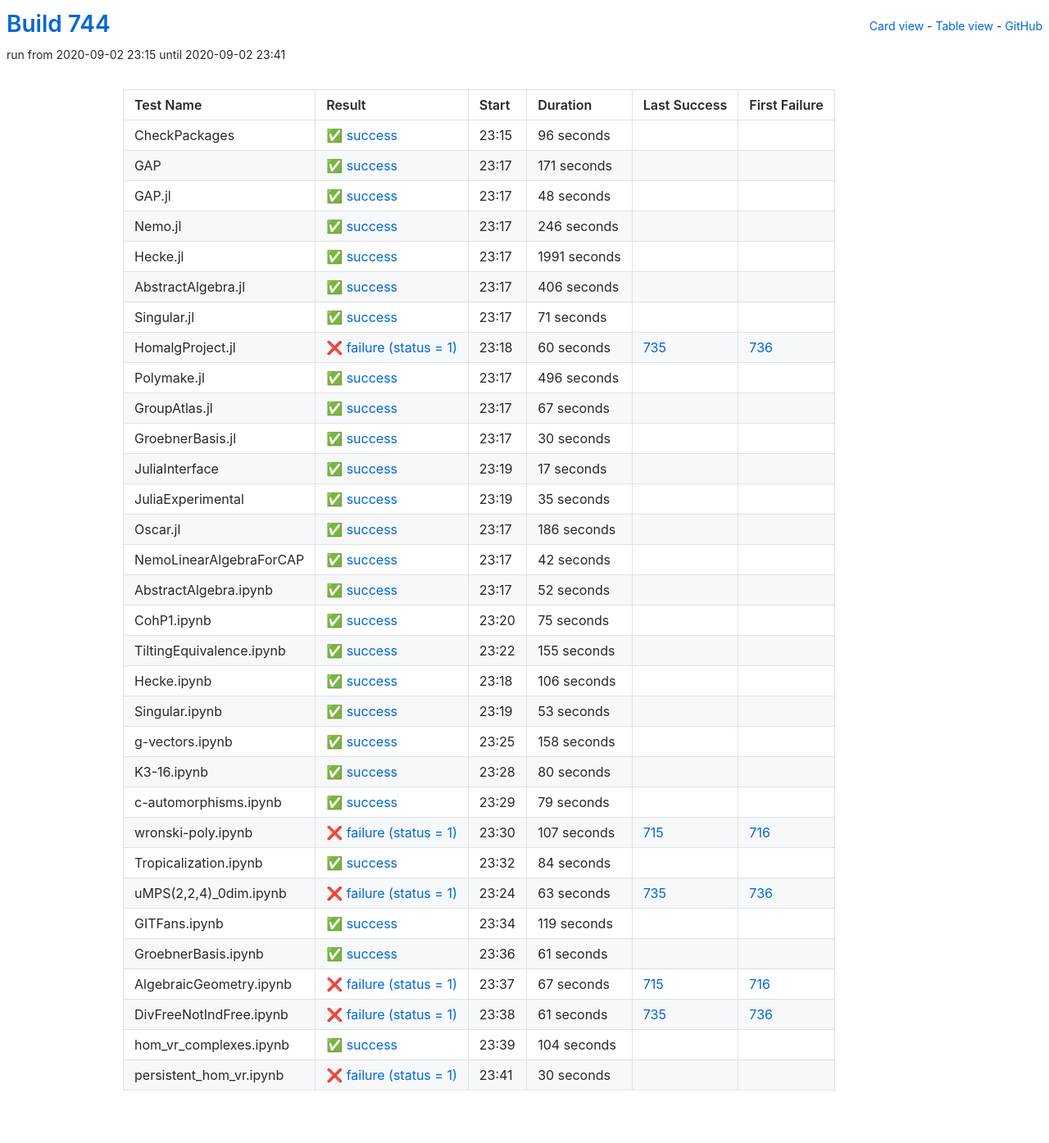
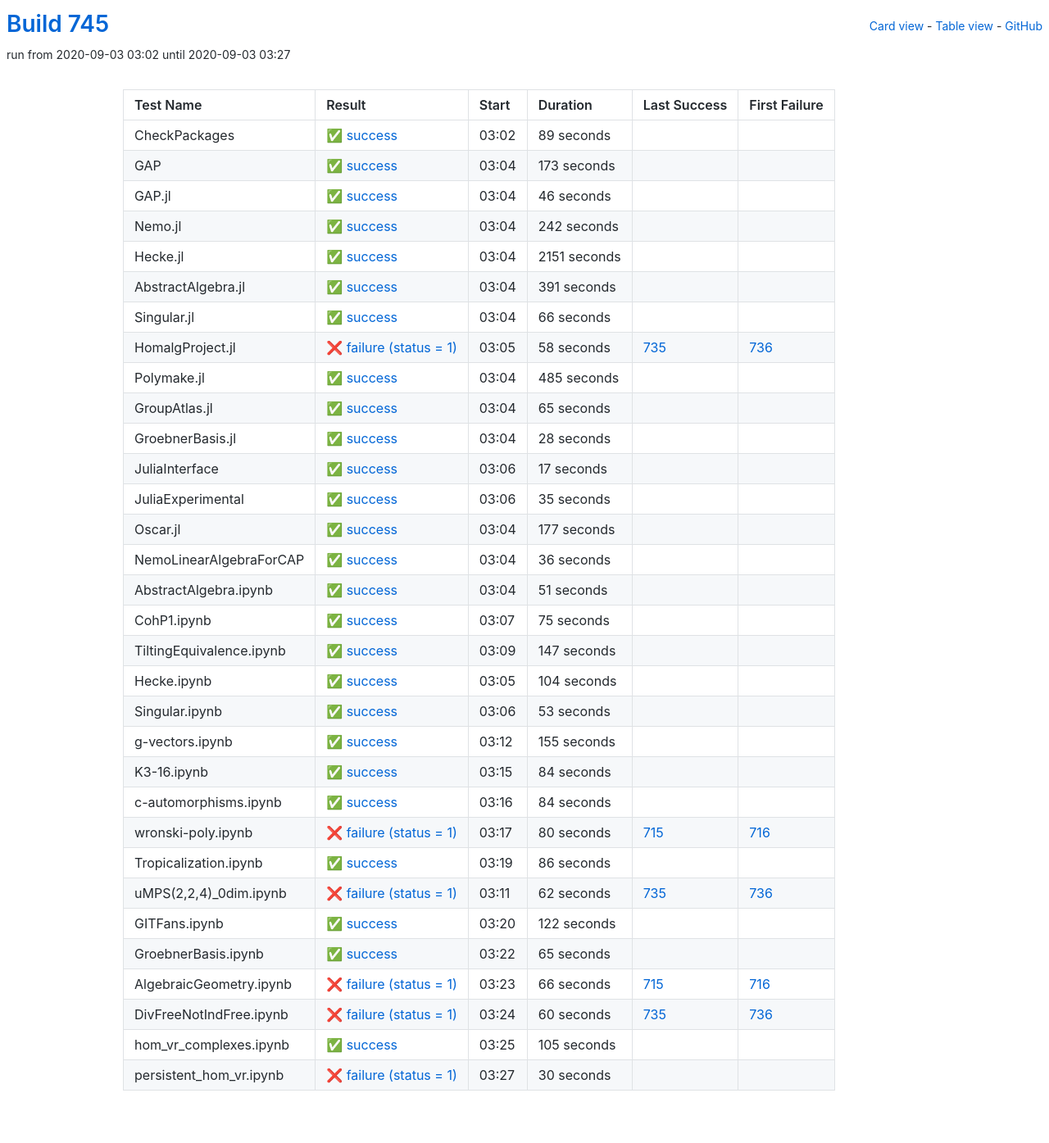
Before and after one commit to oscar-system/oscar-ci-status-stable, a Jekyll site: the page built from table.html, in a window 1280 px wide. Shown: the whole page at 82% size. Built offline with Jekyll 4.4.1, drawn with Linux system fonts in a browser that asks for light colours.

Commit message:
Build #745

```diff
--- a/_data/ci.yml
+++ b/_data/ci.yml
@@ -1,6 +1,6 @@
 ---
-build: 744
-build_url: https://oscarci.mathematik.uni-kl.de/job/oscar-stable/744/
+build: 745
+build_url: https://oscarci.mathematik.uni-kl.de/job/oscar-stable/745/
 job: oscar-stable
 organization: oscar-system
 repo: oscar-ci-status-stable
@@ -8,140 +8,140 @@ repourl: https://github.com/oscar-system/oscar-ci-status-stable
 tests:
 - name: CheckPackages
   id: checkpackages
-  log: https://oscarci.mathematik.uni-kl.de/job/oscar-stable/744/artifact/logs/build-744/CheckPackages.log
-  start: 2020-09-02 23:15
+  log: https://oscarci.mathematik.uni-kl.de/job/oscar-stable/745/artifact/logs/build-745/CheckPackages.log
+  start: 2020-09-03 03:02
   success: true
   exitcode: 0
   status: success
-  duration: 96
+  duration: 89
   last_success: false
   last_success_url:
   first_failure: false
   first_failure_url:
 - name: GAP
   id: gap
-  log: https://oscarci.mathematik.uni-kl.de/job/oscar-stable/744/artifact/logs/build-744/GAP.log
-  start: 2020-09-02 23:17
+  log: https://oscarci.mathematik.uni-kl.de/job/oscar-stable/745/artifact/logs/build-745/GAP.log
+  start: 2020-09-03 03:04
   success: true
   exitcode: 0
   status: success
-  duration: 171
+  duration: 173
   last_success: false
   last_success_url:
   first_failure: false
   first_failure_url:
 - name: GAP.jl
   id: gap-jl
-  log: https://oscarci.mathematik.uni-kl.de/job/oscar-stable/744/artifact/logs/build-744/GAP.jl.log
-  start: 2020-09-02 23:17
+  log: https://oscarci.mathematik.uni-kl.de/job/oscar-stable/745/artifact/logs/build-745/GAP.jl.log
+  start: 2020-09-03 03:04
   success: true
   exitcode: 0
   status: success
-  duration: 48
+  duration: 46
   last_success: false
   last_success_url:
   first_failure: false
   first_failure_url:
 - name: Nemo.jl
   id: nemo-jl
-  log: https://oscarci.mathematik.uni-kl.de/job/oscar-stable/744/artifact/logs/build-744/Nemo.jl.log
-  start: 2020-09-02 23:17
+  log: https://oscarci.mathematik.uni-kl.de/job/oscar-stable/745/artifact/logs/build-745/Nemo.jl.log
+  start: 2020-09-03 03:04
   success: true
   exitcode: 0
   status: success
-  duration: 246
+  duration: 242
   last_success: false
   last_success_url:
   first_failure: false
   first_failure_url:
 - name: Hecke.jl
   id: hecke-jl
-  log: https://oscarci.mathematik.uni-kl.de/job/oscar-stable/744/artifact/logs/build-744/Hecke.jl.log
-  start: 2020-09-02 23:17
+  log: https://oscarci.mathematik.uni-kl.de/job/oscar-stable/745/artifact/logs/build-745/Hecke.jl.log
+  start: 2020-09-03 03:04
   success: true
   exitcode: 0
   status: success
-  duration: 1991
+  duration: 2151
   last_success: false
   last_success_url:
   first_failure: false
   first_failure_url:
 - name: AbstractAlgebra.jl
   id: abstractalgebra-jl
-  log: https://oscarci.mathematik.uni-kl.de/job/oscar-stable/744/artifact/logs/build-744/AbstractAlgebra.jl.log
-  start: 2020-09-02 23:17
+  log: https://oscarci.mathematik.uni-kl.de/job/oscar-stable/745/artifact/logs/build-745/AbstractAlgebra.jl.log
+  start: 2020-09-03 03:04
   success: true
   exitcode: 0
   status: success
-  duration: 406
+  duration: 391
   last_success: false
   last_success_url:
   first_failure: false
   first_failure_url:
 - name: Singular.jl
   id: singular-jl
-  log: https://oscarci.mathematik.uni-kl.de/job/oscar-stable/744/artifact/logs/build-744/Singular.jl.log
-  start: 2020-09-02 23:17
+  log: https://oscarci.mathematik.uni-kl.de/job/oscar-stable/745/artifact/logs/build-745/Singular.jl.log
+  start: 2020-09-03 03:04
   success: true
   exitcode: 0
   status: success
-  duration: 71
+  duration: 66
   last_success: false
   last_success_url:
   first_failure: false
   first_failure_url:
 - name: HomalgProject.jl
   id: homalgproject-jl
-  log: https://oscarci.mathematik.uni-kl.de/job/oscar-stable/744/artifact/logs/build-744/HomalgProject.jl.log
-  start: 2020-09-02 23:18
+  log: https://oscarci.mathematik.uni-kl.de/job/oscar-stable/745/artifact/logs/build-745/HomalgProject.jl.log
+  start: 2020-09-03 03:05
   success: false
   exitcode: 1
   status: failure
-  duration: 60
+  duration: 58
   last_success: 735
   last_success_url: https://oscarci.mathematik.uni-kl.de/job/oscar-stable/735/
   first_failure: 736
   first_failure_url: https://oscarci.mathematik.uni-kl.de/job/oscar-stable/736/
 - name: Polymake.jl
   id: polymake-jl
-  log: https://oscarci.mathematik.uni-kl.de/job/oscar-stable/744/artifact/logs/build-744/Polymake.jl.log
-  start: 2020-09-02 23:17
+  log: https://oscarci.mathematik.uni-kl.de/job/oscar-stable/745/artifact/logs/build-745/Polymake.jl.log
+  start: 2020-09-03 03:04
   success: true
   exitcode: 0
   status: success
-  duration: 496
+  duration: 485
   last_success: false
   last_success_url:
   first_failure: false
   first_failure_url:
 - name: GroupAtlas.jl
   id: groupatlas-jl
-  log: https://oscarci.mathematik.uni-kl.de/job/oscar-stable/744/artifact/logs/build-744/GroupAtlas.jl.log
-  start: 2020-09-02 23:17
+  log: https://oscarci.mathematik.uni-kl.de/job/oscar-stable/745/artifact/logs/build-745/GroupAtlas.jl.log
+  start: 2020-09-03 03:04
   success: true
   exitcode: 0
   status: success
-  duration: 67
+  duration: 65
   last_success: false
   last_success_url:
   first_failure: false
   first_failure_url:
 - name: GroebnerBasis.jl
   id: groebnerbasis-jl
-  log: https://oscarci.mathematik.uni-kl.de/job/oscar-stable/744/artifact/logs/build-744/GroebnerBasis.jl.log
-  start: 2020-09-02 23:17
+  log: https://oscarci.mathematik.uni-kl.de/job/oscar-stable/745/artifact/logs/build-745/GroebnerBasis.jl.log
+  start: 2020-09-03 03:04
   success: true
   exitcode: 0
   status: success
-  duration: 30
+  duration: 28
   last_success: false
   last_success_url:
   first_failure: false
   first_failure_url:
 - name: JuliaInterface
   id: juliainterface
-  log: https://oscarci.mathematik.uni-kl.de/job/oscar-stable/744/artifact/logs/build-744/JuliaInterface.log
-  start: 2020-09-02 23:19
+  log: https://oscarci.mathematik.uni-kl.de/job/oscar-stable/745/artifact/logs/build-745/JuliaInterface.log
+  start: 2020-09-03 03:06
   success: true
   exitcode: 0
   status: success
@@ -152,8 +152,8 @@ tests:
   first_failure_url:
 - name: JuliaExperimental
   id: juliaexperimental
-  log: https://oscarci.mathematik.uni-kl.de/job/oscar-stable/744/artifact/logs/build-744/JuliaExperimental.log
-  start: 2020-09-02 23:19
+  log: https://oscarci.mathematik.uni-kl.de/job/oscar-stable/745/artifact/logs/build-745/JuliaExperimental.log
+  start: 2020-09-03 03:06
   success: true
   exitcode: 0
   status: success
@@ -164,44 +164,44 @@ tests:
   first_failure_url:
 - name: Oscar.jl
   id: oscar-jl
-  log: https://oscarci.mathematik.uni-kl.de/job/oscar-stable/744/artifact/logs/build-744/Oscar.jl.log
-  start: 2020-09-02 23:17
+  log: https://oscarci.mathematik.uni-kl.de/job/oscar-stable/745/artifact/logs/build-745/Oscar.jl.log
+  start: 2020-09-03 03:04
   success: true
   exitcode: 0
   status: success
-  duration: 186
+  duration: 177
   last_success: false
   last_success_url:
   first_failure: false
   first_failure_url:
 - name: NemoLinearAlgebraForCAP
   id: nemolinearalgebraforcap
-  log: https://oscarci.mathematik.uni-kl.de/job/oscar-stable/744/artifact/logs/build-744/NemoLinearAlgebraForCAP.log
-  start: 2020-09-02 23:17
+  log: https://oscarci.mathematik.uni-kl.de/job/oscar-stable/745/artifact/logs/build-745/NemoLinearAlgebraForCAP.log
+  start: 2020-09-03 03:04
   success: true
   exitcode: 0
   status: success
-  duration: 42
+  duration: 36
   last_success: false
   last_success_url:
   first_failure: false
   first_failure_url:
 - name: AbstractAlgebra.ipynb
   id: abstractalgebra-ipynb
-  log: https://oscarci.mathematik.uni-kl.de/job/oscar-stable/744/artifact/logs/build-744/AbstractAlgebra.ipynb.log
-  start: 2020-09-02 23:17
+  log: https://oscarci.mathematik.uni-kl.de/job/oscar-stable/745/artifact/logs/build-745/AbstractAlgebra.ipynb.log
+  start: 2020-09-03 03:04
   success: true
   exitcode: 0
   status: success
-  duration: 52
+  duration: 51
   last_success: false
   last_success_url:
   first_failure: false
   first_failure_url:
 - name: CohP1.ipynb
   id: cohp1-ipynb
-  log: https://oscarci.mathematik.uni-kl.de/job/oscar-stable/744/artifact/logs/build-744/CohP1.ipynb.log
-  start: 2020-09-02 23:20
+  log: https://oscarci.mathematik.uni-kl.de/job/oscar-stable/745/artifact/logs/build-745/CohP1.ipynb.log
+  start: 2020-09-03 03:07
   success: true
   exitcode: 0
   status: success
@@ -212,32 +212,32 @@ tests:
   first_failure_url:
 - name: TiltingEquivalence.ipynb
   id: tiltingequivalence-ipynb
-  log: https://oscarci.mathematik.uni-kl.de/job/oscar-stable/744/artifact/logs/build-744/TiltingEquivalence.ipynb.log
-  start: 2020-09-02 23:22
+  log: https://oscarci.mathematik.uni-kl.de/job/oscar-stable/745/artifact/logs/build-745/TiltingEquivalence.ipynb.log
+  start: 2020-09-03 03:09
   success: true
   exitcode: 0
   status: success
-  duration: 155
+  duration: 147
   last_success: false
   last_success_url:
   first_failure: false
   first_failure_url:
 - name: Hecke.ipynb
   id: hecke-ipynb
-  log: https://oscarci.mathematik.uni-kl.de/job/oscar-stable/744/artifact/logs/build-744/Hecke.ipynb.log
-  start: 2020-09-02 23:18
+  log: https://oscarci.mathematik.uni-kl.de/job/oscar-stable/745/artifact/logs/build-745/Hecke.ipynb.log
+  start: 2020-09-03 03:05
   success: true
   exitcode: 0
   status: success
-  duration: 106
+  duration: 104
   last_success: false
   last_success_url:
   first_failure: false
   first_failure_url:
 - name: Singular.ipynb
   id: singular-ipynb
-  log: https://oscarci.mathematik.uni-kl.de/job/oscar-stable/744/artifact/logs/build-744/Singular.ipynb.log
-  start: 2020-09-02 23:19
+  log: https://oscarci.mathematik.uni-kl.de/job/oscar-stable/745/artifact/logs/build-745/Singular.ipynb.log
+  start: 2020-09-03 03:06
   success: true
   exitcode: 0
   status: success
@@ -248,56 +248,20 @@ tests:
   first_failure_url:
 - name: g-vectors.ipynb
   id: g-vectors-ipynb
-  log: https://oscarci.mathematik.uni-kl.de/job/oscar-stable/744/artifact/logs/build-744/g-vectors.ipynb.log
-  start: 2020-09-02 23:25
+  log: https://oscarci.mathematik.uni-kl.de/job/oscar-stable/745/artifact/logs/build-745/g-vectors.ipynb.log
+  start: 2020-09-03 03:12
   success: true
   exitcode: 0
   status: success
-  duration: 158
+  duration: 155
   last_success: false
   last_success_url:
   first_failure: false
   first_failure_url:
 - name: K3-16.ipynb
   id: k3-16-ipynb
-  log: https://oscarci.mathematik.uni-kl.de/job/oscar-stable/744/artifact/logs/build-744/K3-16.ipynb.log
-  start: 2020-09-02 23:28
-  success: true
-  exitcode: 0
-  status: success
-  duration: 80
-  last_success: false
-  last_success_url:
-  first_failure: false
-  first_failure_url:
-- name: c-automorphisms.ipynb
-  id: c-automorphisms-ipynb
-  log: https://oscarci.mathematik.uni-kl.de/job/oscar-stable/744/artifact/logs/build-744/c-automorphisms.ipynb.log
-  start: 2020-09-02 23:29
-  success: true
-  exitcode: 0
-  status: success
-  duration: 79
-  last_success: false
-  last_success_url:
-  first_failure: false
-  first_failure_url:
-- name: wronski-poly.ipynb
-  id: wronski-poly-ipynb
-  log: https://oscarci.mathematik.uni-kl.de/job/oscar-stable/744/artifact/logs/build-744/wronski-poly.ipynb.log
-  start: 2020-09-02 23:30
-  success: false
-  exitcode: 1
-  status: failure
-  duration: 107
-  last_success: 715
-  last_success_url: https://oscarci.mathematik.uni-kl.de/job/oscar-stable/715/
-  first_failure: 716
-  first_failure_url: https://oscarci.mathematik.uni-kl.de/job/oscar-stable/716/
-- name: Tropicalization.ipynb
-  id: tropicalization-ipynb
-  log: https://oscarci.mathematik.uni-kl.de/job/oscar-stable/744/artifact/logs/build-744/Tropicalization.ipynb.log
-  start: 2020-09-02 23:32
+  log: https://oscarci.mathematik.uni-kl.de/job/oscar-stable/745/artifact/logs/build-745/K3-16.ipynb.log
+  start: 2020-09-03 03:15
   success: true
   exitcode: 0
   status: success
@@ -306,82 +270,118 @@ tests:
   last_success_url:
   first_failure: false
   first_failure_url:
-- name: uMPS(2,2,4)_0dim.ipynb
-  id: umps-2-2-4-0dim-ipynb
-  log: https://oscarci.mathematik.uni-kl.de/job/oscar-stable/744/artifact/logs/build-744/uMPS-2-2-4-_0dim.ipynb.log
-  start: 2020-09-02 23:24
+- name: c-automorphisms.ipynb
+  id: c-automorphisms-ipynb
+  log: https://oscarci.mathematik.uni-kl.de/job/oscar-stable/745/artifact/logs/build-745/c-automorphisms.ipynb.log
+  start: 2020-09-03 03:16
+  success: true
+  exitcode: 0
+  status: success
+  duration: 84
+  last_success: false
+  last_success_url:
+  first_failure: false
+  first_failure_url:
+- name: wronski-poly.ipynb
+  id: wronski-poly-ipynb
+  log: https://oscarci.mathematik.uni-kl.de/job/oscar-stable/745/artifact/logs/build-745/wronski-poly.ipynb.log
+  start: 2020-09-03 03:17
   success: false
   exitcode: 1
   status: failure
-  duration: 63
+  duration: 80
+  last_success: 715
+  last_success_url: https://oscarci.mathematik.uni-kl.de/job/oscar-stable/715/
+  first_failure: 716
+  first_failure_url: https://oscarci.mathematik.uni-kl.de/job/oscar-stable/716/
+- name: Tropicalization.ipynb
+  id: tropicalization-ipynb
+  log: https://oscarci.mathematik.uni-kl.de/job/oscar-stable/745/artifact/logs/build-745/Tropicalization.ipynb.log
+  start: 2020-09-03 03:19
+  success: true
+  exitcode: 0
+  status: success
+  duration: 86
+  last_success: false
+  last_success_url:
+  first_failure: false
+  first_failure_url:
+- name: uMPS(2,2,4)_0dim.ipynb
+  id: umps-2-2-4-0dim-ipynb
+  log: https://oscarci.mathematik.uni-kl.de/job/oscar-stable/745/artifact/logs/build-745/uMPS-2-2-4-_0dim.ipynb.log
+  start: 2020-09-03 03:11
+  success: false
+  exitcode: 1
+  status: failure
+  duration: 62
   last_success: 735
   last_success_url: https://oscarci.mathematik.uni-kl.de/job/oscar-stable/735/
   first_failure: 736
   first_failure_url: https://oscarci.mathematik.uni-kl.de/job/oscar-stable/736/
 - name: GITFans.ipynb
   id: gitfans-ipynb
-  log: https://oscarci.mathematik.uni-kl.de/job/oscar-stable/744/artifact/logs/build-744/GITFans.ipynb.log
-  start: 2020-09-02 23:34
+  log: https://oscarci.mathematik.uni-kl.de/job/oscar-stable/745/artifact/logs/build-745/GITFans.ipynb.log
+  start: 2020-09-03 03:20
   success: true
   exitcode: 0
   status: success
-  duration: 119
+  duration: 122
   last_success: false
   last_success_url:
   first_failure: false
   first_failure_url:
 - name: GroebnerBasis.ipynb
   id: groebnerbasis-ipynb
-  log: https://oscarci.mathematik.uni-kl.de/job/oscar-stable/744/artifact/logs/build-744/GroebnerBasis.ipynb.log
-  start: 2020-09-02 23:36
+  log: https://oscarci.mathematik.uni-kl.de/job/oscar-stable/745/artifact/logs/build-745/GroebnerBasis.ipynb.log
+  start: 2020-09-03 03:22
   success: true
   exitcode: 0
   status: success
-  duration: 61
+  duration: 65
   last_success: false
   last_success_url:
   first_failure: false
   first_failure_url:
 - name: AlgebraicGeometry.ipynb
   id: algebraicgeometry-ipynb
-  log: https://oscarci.mathematik.uni-kl.de/job/oscar-stable/744/artifact/logs/build-744/AlgebraicGeometry.ipynb.log
-  start: 2020-09-02 23:37
+  log: https://oscarci.mathematik.uni-kl.de/job/oscar-stable/745/artifact/logs/build-745/AlgebraicGeometry.ipynb.log
+  start: 2020-09-03 03:23
   success: false
   exitcode: 1
   status: failure
-  duration: 67
+  duration: 66
   last_success: 715
   last_success_url: https://oscarci.mathematik.uni-kl.de/job/oscar-stable/715/
   first_failure: 716
   first_failure_url: https://oscarci.mathematik.uni-kl.de/job/oscar-stable/716/
 - name: DivFreeNotIndFree.ipynb
   id: divfreenotindfree-ipynb
-  log: https://oscarci.mathematik.uni-kl.de/job/oscar-stable/744/artifact/logs/build-744/DivFreeNotIndFree.ipynb.log
-  start: 2020-09-02 23:38
+  log: https://oscarci.mathematik.uni-kl.de/job/oscar-stable/745/artifact/logs/build-745/DivFreeNotIndFree.ipynb.log
+  start: 2020-09-03 03:24
   success: false
   exitcode: 1
   status: failure
-  duration: 61
+  duration: 60
   last_success: 735
   last_success_url: https://oscarci.mathematik.uni-kl.de/job/oscar-stable/735/
   first_failure: 736
   first_failure_url: https://oscarci.mathematik.uni-kl.de/job/oscar-stable/736/
 - name: hom_vr_complexes.ipynb
   id: hom-vr-complexes-ipynb
-  log: https://oscarci.mathematik.uni-kl.de/job/oscar-stable/744/artifact/logs/build-744/hom_vr_complexes.ipynb.log
-  start: 2020-09-02 23:39
+  log: https://oscarci.mathematik.uni-kl.de/job/oscar-stable/745/artifact/logs/build-745/hom_vr_complexes.ipynb.log
+  start: 2020-09-03 03:25
   success: true
   exitcode: 0
   status: success
-  duration: 104
+  duration: 105
   last_success: false
   last_success_url:
   first_failure: false
   first_failure_url:
 - name: persistent_hom_vr.ipynb
   id: persistent-hom-vr-ipynb
-  log: https://oscarci.mathematik.uni-kl.de/job/oscar-stable/744/artifact/logs/build-744/persistent_hom_vr.ipynb.log
-  start: 2020-09-02 23:41
+  log: https://oscarci.mathematik.uni-kl.de/job/oscar-stable/745/artifact/logs/build-745/persistent_hom_vr.ipynb.log
+  start: 2020-09-03 03:27
   success: false
   exitcode: 1
   status: failure
```
Also changed, not shown: README.md.
